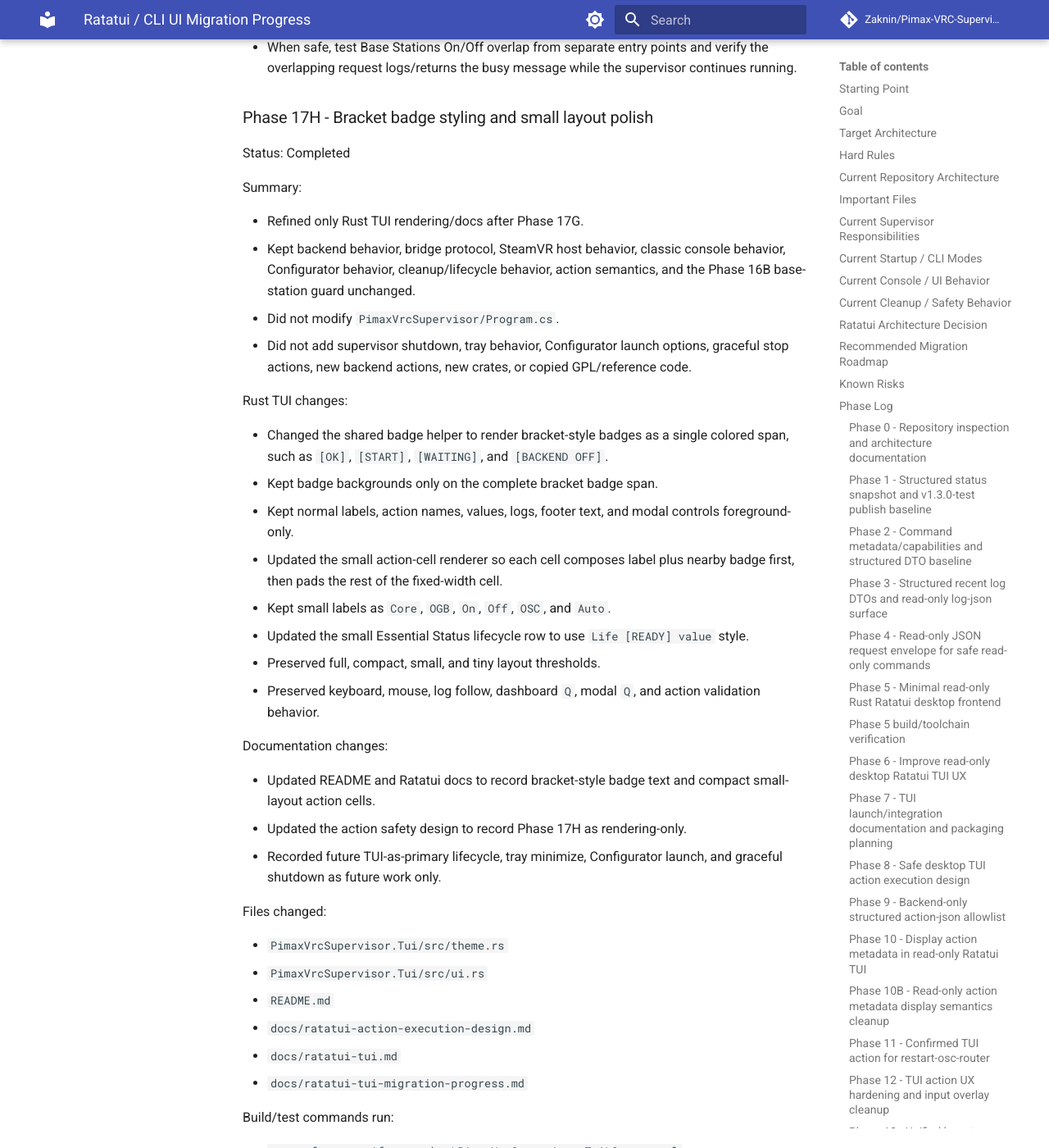
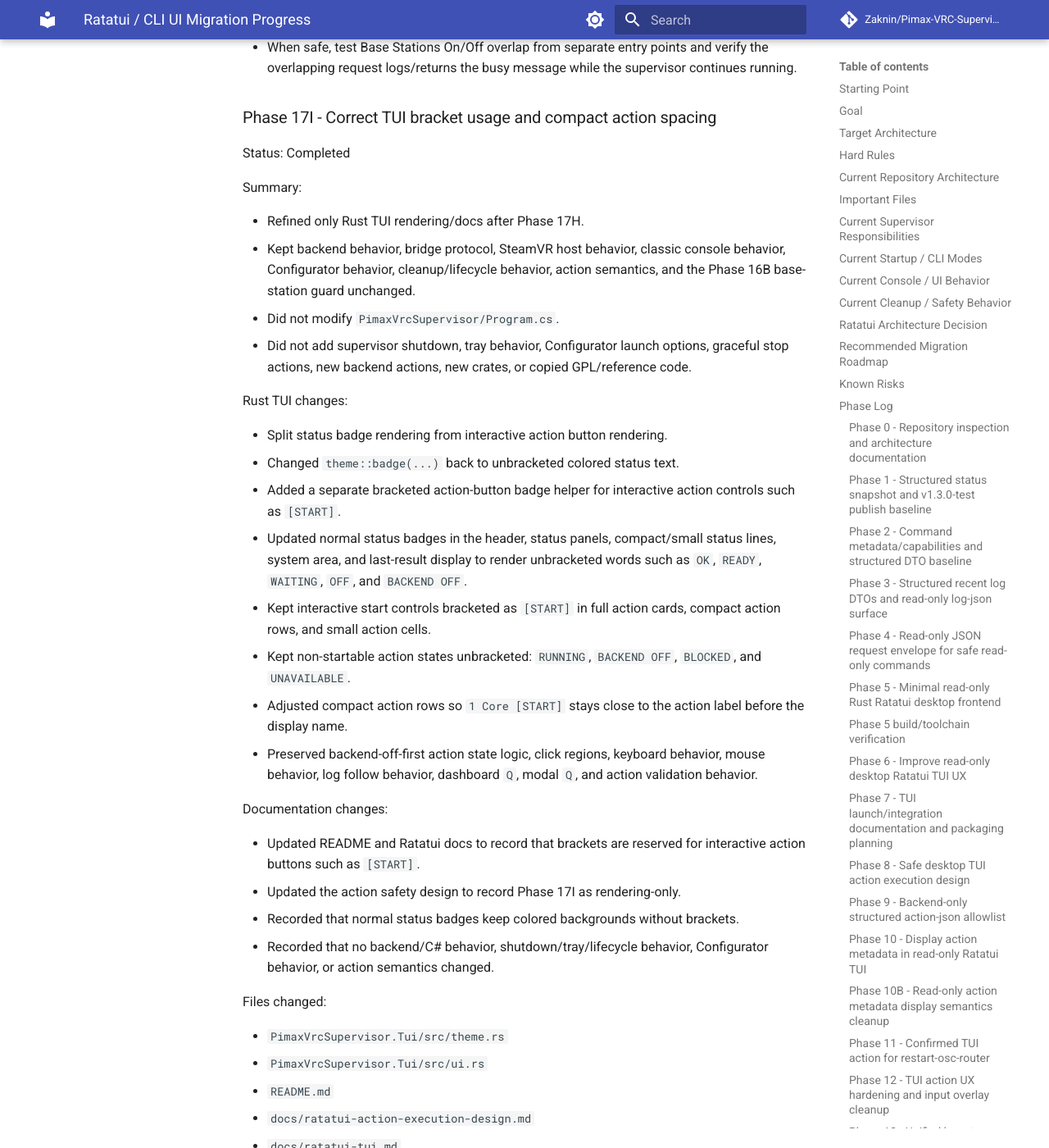
Before and after one commit to Zaknin/Pimax-VRC-Supervisor, an MkDocs documentation site: the page built from docs/ratatui-tui-migration-progress.md, in a window 1280 px wide and 1400 px high, scrolled down 71872 px. Shown: the whole window at 82% size. Built offline with MkDocs 1.6.1 and Material for MkDocs 9.7.7, drawn with Linux system fonts in a browser that asks for light colours; comment, search, counter and statistics services are not loaded; some of the changed text lies outside the part shown.

Commit message:
Phase 17I: refine TUI action badges

```diff
--- a/docs/ratatui-tui-migration-progress.md
+++ b/docs/ratatui-tui-migration-progress.md
@@ -2103,6 +2103,83 @@ Runtime testing:
 - Runtime base-station overlap testing was not performed during implementation.
 - When safe, test Base Stations On/Off overlap from separate entry points and verify the overlapping request logs/returns the busy message while the supervisor continues running.
 
+### Phase 17I - Correct TUI bracket usage and compact action spacing
+
+Status: Completed
+
+Summary:
+
+- Refined only Rust TUI rendering/docs after Phase 17H.
+- Kept backend behavior, bridge protocol, SteamVR host behavior, classic console behavior, Configurator behavior, cleanup/lifecycle behavior, action semantics, and the Phase 16B base-station guard unchanged.
+- Did not modify `PimaxVrcSupervisor/Program.cs`.
+- Did not add supervisor shutdown, tray behavior, Configurator launch options, graceful stop actions, new backend actions, new crates, or copied GPL/reference code.
+
+Rust TUI changes:
+
+- Split status badge rendering from interactive action button rendering.
+- Changed `theme::badge(...)` back to unbracketed colored status text.
+- Added a separate bracketed action-button badge helper for interactive action controls such as `[START]`.
+- Updated normal status badges in the header, status panels, compact/small status lines, system area, and last-result display to render unbracketed words such as `OK`, `READY`, `WAITING`, `OFF`, and `BACKEND OFF`.
+- Kept interactive start controls bracketed as `[START]` in full action cards, compact action rows, and small action cells.
+- Kept non-startable action states unbracketed: `RUNNING`, `BACKEND OFF`, `BLOCKED`, and `UNAVAILABLE`.
+- Adjusted compact action rows so `1 Core [START]` stays close to the action label before the display name.
+- Preserved backend-off-first action state logic, click regions, keyboard behavior, mouse behavior, log follow behavior, dashboard `Q`, modal `Q`, and action validation behavior.
+
+Documentation changes:
+
+- Updated README and Ratatui docs to record that brackets are reserved for interactive action buttons such as `[START]`.
+- Updated the action safety design to record Phase 17I as rendering-only.
+- Recorded that normal status badges keep colored backgrounds without brackets.
+- Recorded that no backend/C# behavior, shutdown/tray/lifecycle behavior, Configurator behavior, or action semantics changed.
+
+Files changed:
+
+- `PimaxVrcSupervisor.Tui/src/theme.rs`
+- `PimaxVrcSupervisor.Tui/src/ui.rs`
+- `README.md`
+- `docs/ratatui-action-execution-design.md`
+- `docs/ratatui-tui.md`
+- `docs/ratatui-tui-migration-progress.md`
+
+Build/test commands run:
+
+- `cargo fmt --manifest-path .\PimaxVrcSupervisor.Tui\Cargo.toml`
+- `cargo build --manifest-path .\PimaxVrcSupervisor.Tui\Cargo.toml`
+- `cargo build --manifest-path .\PimaxVrcSupervisor.Tui\Cargo.toml --release`
+- `dotnet build .\PimaxVrcSupervisor\PimaxVrcSupervisor.csproj -c Release`
+- `dotnet build .\PimaxVrcSupervisor.ConfigEditor\PimaxVrcSupervisor.ConfigEditor.csproj -c Release`
+- `dotnet build .\PimaxVrcSupervisor.SteamVrHost\PimaxVrcSupervisor.SteamVrHost.csproj -c Release`
+
+Build/test result:
+
+- `cargo fmt` completed successfully.
+- Rust debug and release builds completed successfully.
+- All three C# release builds completed successfully with 0 warnings and 0 errors.
+- Source inspection confirmed `PimaxVrcSupervisor/Program.cs` has no Phase 17I diff.
+- Source inspection confirmed `bridge.rs` has no Phase 17I diff, no generic arbitrary command executor, and sends `action-json` only through `execute_tui_action(TuiAction)`.
+- Source inspection confirmed the TUI sends no legacy action command strings directly, `force-stop-supervisor` remains unexposed, and dashboard/modal `Q` sends no backend command.
+
+Release/copy result:
+
+- Rebuilt `PimaxVrcSupervisorTui.exe` was copied to `release\PimaxVrcSupervisor-v1.3.0-test\PimaxVrcSupervisorTui.exe`.
+- No C# publish was performed because no C# files changed.
+
+Generated output status:
+
+- `git status --short release` produced no staged/tracked release output.
+- `git status --ignored --short release` reported `!! release/`.
+- `git status --ignored --short PimaxVrcSupervisor.Tui/target` reported `!! PimaxVrcSupervisor.Tui/target/`.
+- Generated `release/` and Rust `target/` output remain ignored and were not staged.
+
+Runtime testing:
+
+- Runtime visual/mouse testing was not performed during implementation.
+- When safe, verify status badges render unbracketed, startable action buttons render as `[START]`, compact action rows keep `[START]` close to the label, small action cells stay compact, and no supervisor shutdown/tray/lifecycle behavior was introduced.
+
+Short Phase 18 direction:
+
+- Run a manual VR-session runtime matrix for the final adaptive TUI layouts and decide separately whether TUI-as-primary lifecycle, tray minimize, Configurator launch, or graceful supervisor shutdown should be designed in a later phase.
+
 ### Phase 17H - Bracket badge styling and small layout polish
 
 Status: Completed
```
Also changed, not shown: README.md (+2 -0 lines), docs/ratatui-action-execution-design.md (+4 -0 lines), docs/ratatui-tui.md (+4 -0 lines), 2 other files.
